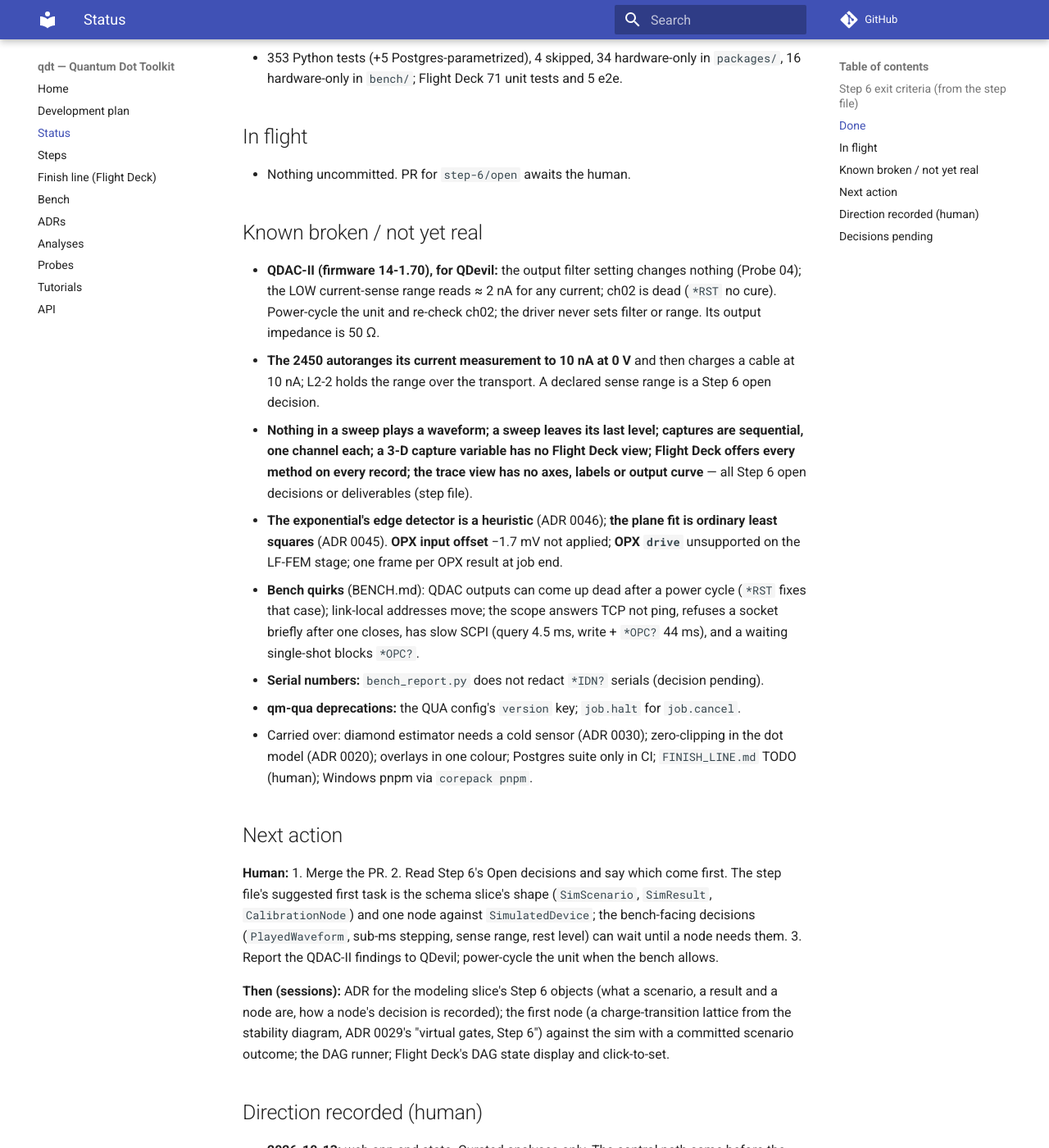
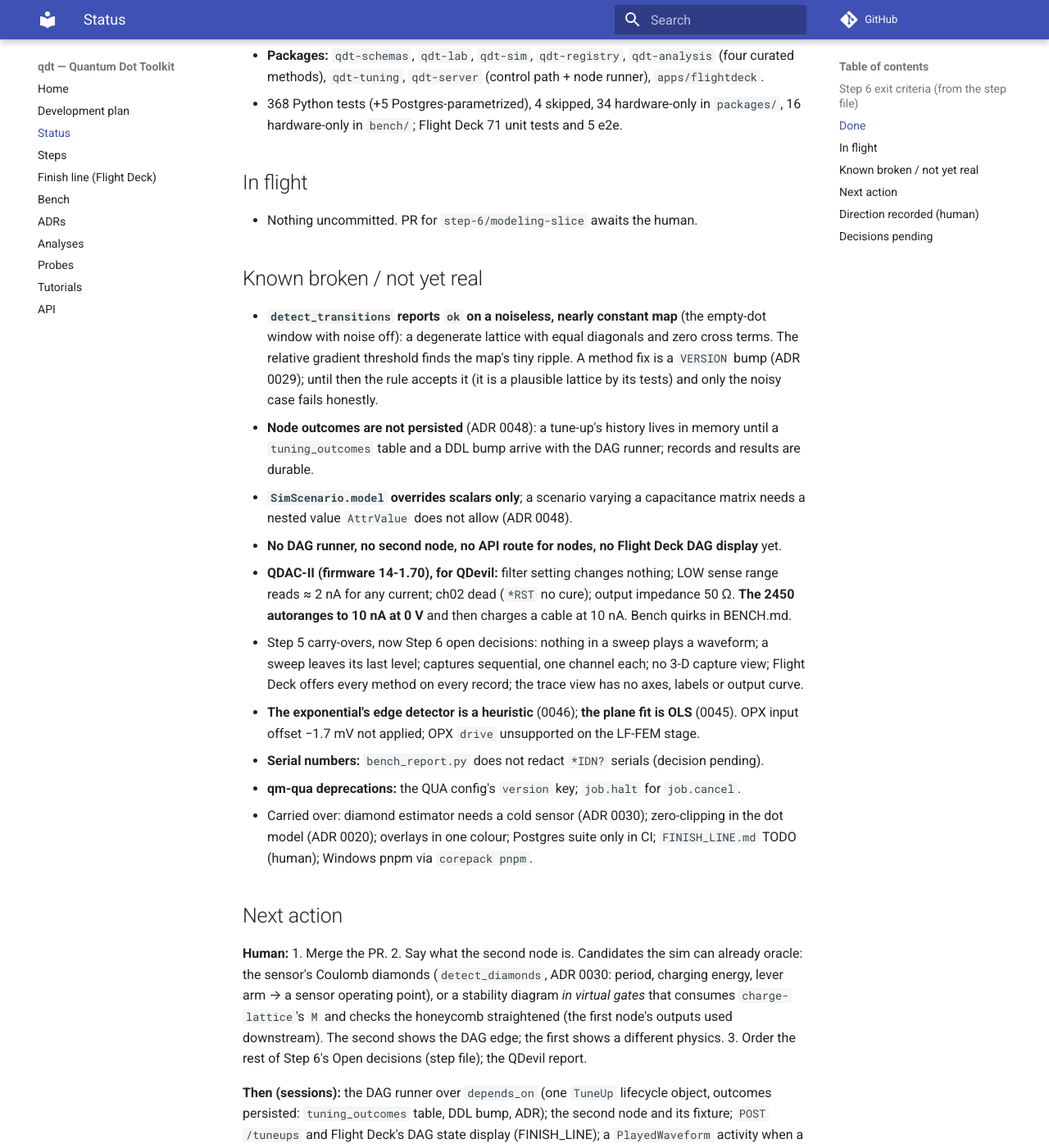
Before and after one commit to CowboyQuantum/qdt, an MkDocs documentation site: the page built from docs/STATUS.md, in a window 1280 px wide and 1400 px high, scrolled down 1152 px. Shown: the whole window at 82% size. Built offline with MkDocs 1.6.1 and Material for MkDocs 9.7.7, drawn with Linux system fonts in a browser that asks for light colours; comment, search, counter and statistics services are not loaded; some of the changed text lies outside the part shown.

Commit message:
docs(adr): 0048 Step 6's modeling objects, qdt-tuning and the node runner; STATUS, Step 6 session 2; qdt-tuning in the API docs
Co-Authored-By: Claude Fable 5.1 <noreply@anthropic.com>

```diff
--- a/docs/STATUS.md
+++ b/docs/STATUS.md
@@ -3,55 +3,60 @@
 > Rewritten at the end of every session. Never appended. History: `git log -- docs/STATUS.md`.
 > A fresh session must be able to continue from this file alone.
 
-**Current step:** 6 — Closed-loop tuning → `docs/steps/06-closed-loop-tuning.md` (IN PROGRESS, opened
-2026-10-15). **Step 5 is DONE** (ADR 0040–0047; every exit criterion met, every ladder row run on hardware).
-**Branch:** `step-6/open` (PR against `main`; the human merges). PRs #25–#41 merged 2026-10-14/15.
-**Last session:** 2026-10-15, Step 6 session 1 (not at the bench): closed Step 5 (its file, the steps index)
-and opened Step 6's file with the decisions Step 5 left behind, each with its bench evidence. Nothing of
-Step 6 is built yet. Bench, as left on 2026-10-15:
-- QDAC-II (USB serial), ch01 → combiner DC in, **ch02 dead**, ch03 → scope ch2; both at 0 V;
-- OPX1000 LF-FEM ao1 → combiner pulse in; the board's output → scope ch1 at 1 MΩ (the L2 wiring, intact);
-- Keithley 2450 on the switch, output off, no cable to the scope;
-- the dock adapter needs `sudo ifconfig en11 alias 10.20.150.250 netmask 255.255.255.0` after a reboot.
+**Current step:** 6 — Closed-loop tuning → `docs/steps/06-closed-loop-tuning.md` (IN PROGRESS, opened 2026-10-15).
+**Branch:** `step-6/modeling-slice` (PR against `main`; the human merges). PRs #25–#42 merged 2026-10-14/15.
+**Last session:** 2026-10-15, Step 6 session 2 (not at the bench). **The schema slice and the first node**
+(ADR 0048). `modeling.py` gains, beside the frozen three, `SimScenario` (model overrides, seed, noise; the
+truth derived by `qdt-sim`), `DecisionRule`, `CalibrationNode` (experiment + method + rule, as data, in
+logical channel names), `NodeOutcome` (record, result, verdict, decided quantities) and `SimResult` (a
+committed outcome with the truth). A new pure package **`qdt-tuning`** holds nodes and curated decision
+rules (`RULES`, `decision_rule`, `apply`); `qdt-sim` realizes a scenario (`model_for`, `device_for`,
+`lattice_truth`); **`qdt_server.tuning.run_node`** runs one node through the user's run path (compile,
+execute, record, ingest, catalogue method, `add_result`) and applies the rule. The first node,
+**`charge-lattice`** (stability diagram → `detect_transitions` → `virtual_gates`), is accepted on the default
+scenario in 0.7 s: lattice within 0.6 % (diagonal) and 2.3 % (cross terms) of the model, virtual-gate
+matrix `M = L⁻¹·diag(diag L)` within 0.007; two `SimResult` fixtures (`charge_lattice_default`, `_quiet`)
+committed and reproduced in CI; a noisy empty-dot window is a `failed` outcome with its record kept.
 
 ## Step 6 exit criteria (from the step file)
 | Criterion | State |
 |---|---|
-| a multi-node tune-up runs unattended against the sim | not started |
-| first L3 contact as confirmation, not discovery | not started (L3 is never an exit criterion of a step; here it confirms) |
+| a multi-node tune-up runs unattended against the sim | ◐ one node runs and decides; no DAG runner, no second node yet |
+| first L3 contact as confirmation, not discovery | not started |
 
 ## Done
-- **Steps 0–5 DONE.** ADR 0001–0047. Frozen: `Dataset` (0015; v2 by 0031), protocols (0021),
+- **Steps 0–5 DONE.** ADR 0001–0048. Frozen: `Dataset` (0015; v2 by 0031), protocols (0021),
   stand/activity/pulse (0022; amended additively by 0037, 0038, 0047), identity/envelope/`qdt-hdf5-v1`
-  (0028), modeling (0033), control (0036; amended additively by 0046).
-- **Step 5 in one line:** four real drivers behind the frozen protocols, 18 + 5 + 3 + 6 conformance rows on
-  hardware; the control path runs stage sweeps and capture sweeps on the real stand; L1 (3 rows) and L2
-  (L2-1, L2-2, L2-3) pass; two curated fits proven on hardware records; Probes 02–04; bench reports.
-- **Packages:** `qdt-schemas`, `qdt-lab` (protocols, simulated backends, four drivers with emulators,
-  stream, experiment compiler/executor), `qdt-sim` (`SimulatedDevice`), `qdt-registry`, `qdt-analysis`
-  (four curated methods), `qdt-server` (the control path), `apps/flightdeck`.
-- 353 Python tests (+5 Postgres-parametrized), 4 skipped, 34 hardware-only in `packages/`, 16
+  (0028), modeling (0033; Step 6 objects added beside it by 0048), control (0036; amended additively by 0046).
+- **Step 6 so far:** the modeling objects; `qdt-tuning` (pure; `check_imports.py` enforces schemas-only);
+  `run_node`; the `charge-lattice` node with its rule; scenario realization in `qdt-sim`;
+  `scripts/make_tuning_fixtures.py`.
+- **Packages:** `qdt-schemas`, `qdt-lab`, `qdt-sim`, `qdt-registry`, `qdt-analysis` (four curated methods),
+  `qdt-tuning`, `qdt-server` (control path + node runner), `apps/flightdeck`.
+- 368 Python tests (+5 Postgres-parametrized), 4 skipped, 34 hardware-only in `packages/`, 16
   hardware-only in `bench/`; Flight Deck 71 unit tests and 5 e2e.
 
 ## In flight
-- Nothing uncommitted. PR for `step-6/open` awaits the human.
+- Nothing uncommitted. PR for `step-6/modeling-slice` awaits the human.
 
 ## Known broken / not yet real
-- **QDAC-II (firmware 14-1.70), for QDevil:** the output filter setting changes nothing (Probe 04); the LOW
-  current-sense range reads ≈ 2 nA for any current; ch02 is dead (`*RST` no cure). Power-cycle the unit
-  and re-check ch02; the driver never sets filter or range. Its output impedance is 50 Ω.
-- **The 2450 autoranges its current measurement to 10 nA at 0 V** and then charges a cable at 10 nA; L2-2
-  holds the range over the transport. A declared sense range is a Step 6 open decision.
-- **Nothing in a sweep plays a waveform; a sweep leaves its last level; captures are sequential, one
-  channel each; a 3-D capture variable has no Flight Deck view; Flight Deck offers every method on every
-  record; the trace view has no axes, labels or output curve** — all Step 6 open decisions or deliverables
-  (step file).
-- **The exponential's edge detector is a heuristic** (ADR 0046); **the plane fit is ordinary least
-  squares** (ADR 0045). **OPX input offset** −1.7 mV not applied; **OPX `drive`** unsupported on the LF-FEM
-  stage; one frame per OPX result at job end.
-- **Bench quirks** (BENCH.md): QDAC outputs can come up dead after a power cycle (`*RST` fixes that case);
-  link-local addresses move; the scope answers TCP not ping, refuses a socket briefly after one closes,
-  has slow SCPI (query 4.5 ms, write + `*OPC?` 44 ms), and a waiting single-shot blocks `*OPC?`.
+- **`detect_transitions` reports `ok` on a noiseless, nearly constant map** (the empty-dot window with
+  noise off): a degenerate lattice with equal diagonals and zero cross terms. The relative gradient
+  threshold finds the map's tiny ripple. A method fix is a `VERSION` bump (ADR 0029); until then the
+  rule accepts it (it is a plausible lattice by its tests) and only the noisy case fails honestly.
+- **Node outcomes are not persisted** (ADR 0048): a tune-up's history lives in memory until a
+  `tuning_outcomes` table and a DDL bump arrive with the DAG runner; records and results are durable.
+- **`SimScenario.model` overrides scalars only**; a scenario varying a capacitance matrix needs a nested
+  value `AttrValue` does not allow (ADR 0048).
+- **No DAG runner, no second node, no API route for nodes, no Flight Deck DAG display** yet.
+- **QDAC-II (firmware 14-1.70), for QDevil:** filter setting changes nothing; LOW sense range reads ≈ 2 nA
+  for any current; ch02 dead (`*RST` no cure); output impedance 50 Ω. **The 2450 autoranges to 10 nA at
+  0 V** and then charges a cable at 10 nA. Bench quirks in BENCH.md.
+- Step 5 carry-overs, now Step 6 open decisions: nothing in a sweep plays a waveform; a sweep leaves its
+  last level; captures sequential, one channel each; no 3-D capture view; Flight Deck offers every method
+  on every record; the trace view has no axes, labels or output curve.
+- **The exponential's edge detector is a heuristic** (0046); **the plane fit is OLS** (0045). OPX input
+  offset −1.7 mV not applied; OPX `drive` unsupported on the LF-FEM stage.
 - **Serial numbers:** `bench_report.py` does not redact `*IDN?` serials (decision pending).
 - **qm-qua deprecations:** the QUA config's `version` key; `job.halt` for `job.cancel`.
 - Carried over: diamond estimator needs a cold sensor (ADR 0030); zero-clipping in the dot model (ADR
@@ -61,16 +66,16 @@ Step 6 is built yet. Bench, as left on 2026-10-15:
 ## Next action
 **Human:**
 1. Merge the PR.
-2. Read Step 6's Open decisions and say which come first. The step file's suggested first task is the
-   schema slice's shape (`SimScenario`, `SimResult`, `CalibrationNode`) and one node against
-   `SimulatedDevice`; the bench-facing decisions (`PlayedWaveform`, sub-ms stepping, sense range, rest
-   level) can wait until a node needs them.
-3. Report the QDAC-II findings to QDevil; power-cycle the unit when the bench allows.
+2. Say what the second node is. Candidates the sim can already oracle: the sensor's Coulomb diamonds
+   (`detect_diamonds`, ADR 0030: period, charging energy, lever arm → a sensor operating point), or a
+   stability diagram *in virtual gates* that consumes `charge-lattice`'s `M` and checks the honeycomb
+   straightened (the first node's outputs used downstream). The second shows the DAG edge; the first
+   shows a different physics.
+3. Order the rest of Step 6's Open decisions (step file); the QDevil report.
 
-**Then (sessions):** ADR for the modeling slice's Step 6 objects (what a scenario, a result and a node
-are, how a node's decision is recorded); the first node (a charge-transition lattice from the stability
-diagram, ADR 0029's "virtual gates, Step 6") against the sim with a committed scenario outcome; the DAG
-runner; Flight Deck's DAG state display and click-to-set.
+**Then (sessions):** the DAG runner over `depends_on` (one `TuneUp` lifecycle object, outcomes
+persisted: `tuning_outcomes` table, DDL bump, ADR); the second node and its fixture; `POST /tuneups`
+and Flight Deck's DAG state display (FINISH_LINE); a `PlayedWaveform` activity when a node needs it.
 
 ## Direction recorded (human)
 - **2026-10-13:** web app end state. Curated analyses only. The control path came before the drivers
@@ -86,9 +91,14 @@ runner; Flight Deck's DAG state display and click-to-set.
   not a schema change. Partly done 2026-10-15 (record traces draw as traces with markers).
 - **2026-10-15:** the scope is L2-1's sink; waveform capture is a server feature (ADR 0047); how fast the
   QDAC can be stepped matters for untriggered sweeps (Probe 04); finish the OPX conformance rows and L2-2
-  before closing Step 5; the combiner wiring stays intact; **Step 5 closes and Step 6 opens.**
+  before closing Step 5; Step 5 closes and Step 6 opens; **"continue"**: the schema slice and the first
+  node first, bench-facing decisions deferred until a node needs them (session 2, ADR 0048).
 
 ## Decisions pending
-Step 6's Open decisions (step file), in the human's order. Plus: whether `bench_report.py` should redact
-`*IDN?` serial fields; a default operating point per device; the dot model's zero-clipping; whether the
-diamond estimator should survive warm edges.
+- The second node (sensor diamonds, or a virtual-gate stability diagram consuming `M`).
+- Step 6's Open decisions (step file): `PlayedWaveform`; sub-ms stepping; how a sense range is declared;
+  a rest level at a sweep's end; the time-series view's remainder; the deferred physics.
+- Persisting node outcomes (with the DAG runner); a `TuneUp` lifecycle object.
+- `detect_transitions` on a noiseless constant map (a method `VERSION` bump).
+- `bench_report.py` and `*IDN?` serials; a default operating point per device; the dot model's
+  zero-clipping; the diamond estimator on warm edges.
--- a/mkdocs.yml
+++ b/mkdocs.yml
@@ -18,6 +18,6 @@ plugins:
   - mkdocstrings:
       handlers:
         python:
-          paths: [packages/qdt-schemas/src, packages/qdt-lab/src]
+          paths: [packages/qdt-schemas/src, packages/qdt-lab/src, packages/qdt-server/src, packages/qdt-tuning/src]
 theme:
   name: material
```
Also changed, not shown: docs/adr/0048-calibration-nodes-scenarios-outcomes.md (added, +83 -0 lines), docs/adr/README.md (+1 -0 lines), docs/api.md (+1 -0 lines), docs/steps/06-closed-loop-tuning.md (+8 -0 lines).
